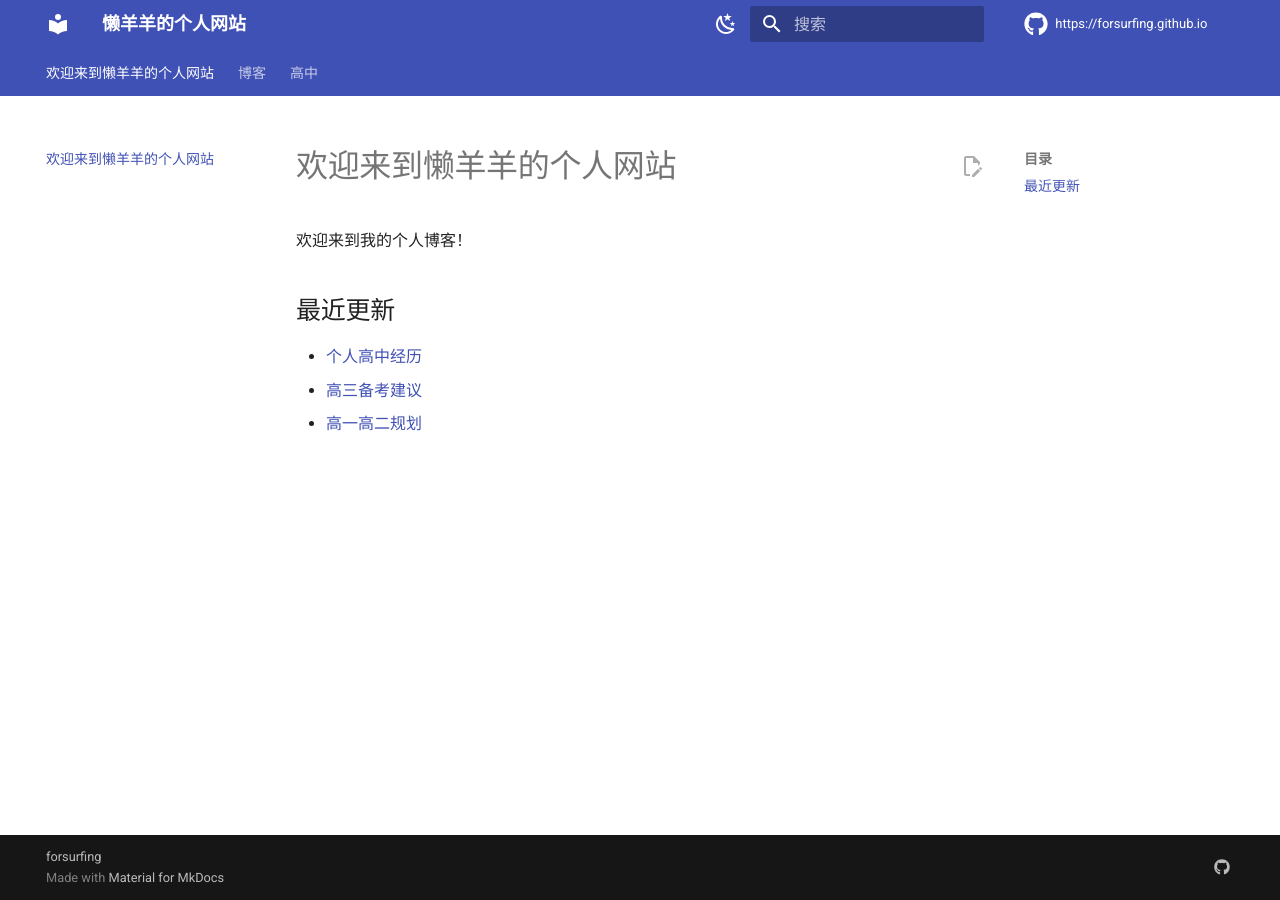
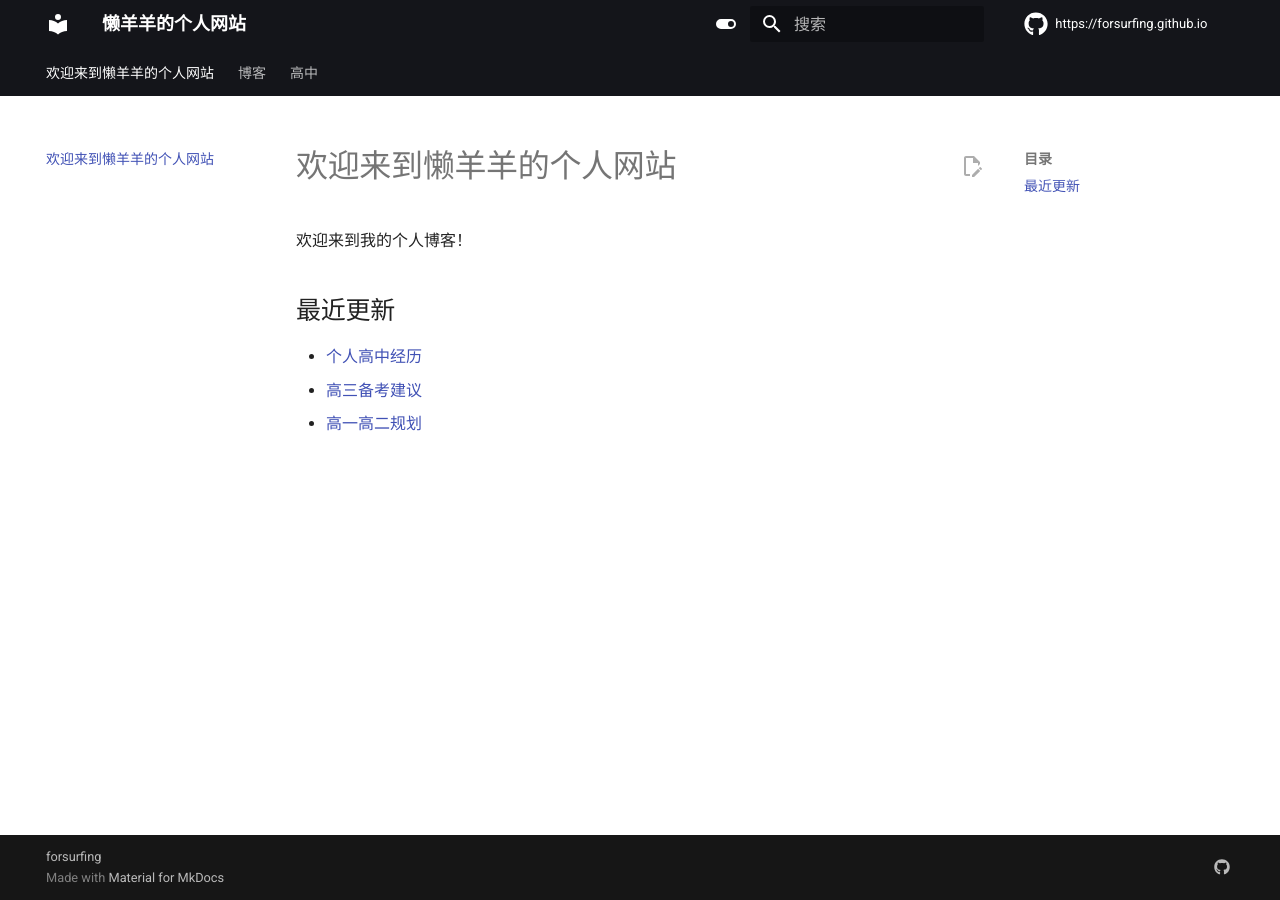
Before and after one commit to forsurfing/forsurfing.github.io, an MkDocs documentation site: the page built from docs/index.md, in a window 1280 px wide. Built offline with MkDocs 1.6.1 and Material for MkDocs 9.7.7, drawn with Linux system fonts in a browser that asks for light colours; nearby versions of some CDN libraries; library files that are not in the unit come from our copies; comment, search, counter and statistics services are not loaded.

Commit message:
update site theme and features

```diff
--- a/mkdocs.yml
+++ b/mkdocs.yml
@@ -14,21 +14,21 @@ theme:
     - scheme: default
       # 主颜色
       # https://squidfunk.github.io/mkdocs-material/setup/changing-the-colors/#primary-color
-      primary: indigo
+      primary: black
       # 链接等可交互元件的高亮色
       # https://squidfunk.github.io/mkdocs-material/setup/changing-the-colors/#accent-color
-      accent: orange
+      accent: blue
       toggle:
         # 图标
-        icon: material/weather-night
+        icon: material/toggle-switch
         # 鼠标悬浮提示
         name: 切换至夜间模式
     # 夜间模式
     - scheme: slate
-      primary: indigo
-      accent: orange
+      primary: white
+      accent: light green
       toggle:
-        icon: material/weather-sunny
+        icon: material/toggle-switch-off-outline
         name: 切换至日间模式
   features:
     # 使用 Tab 来进行分类
```
